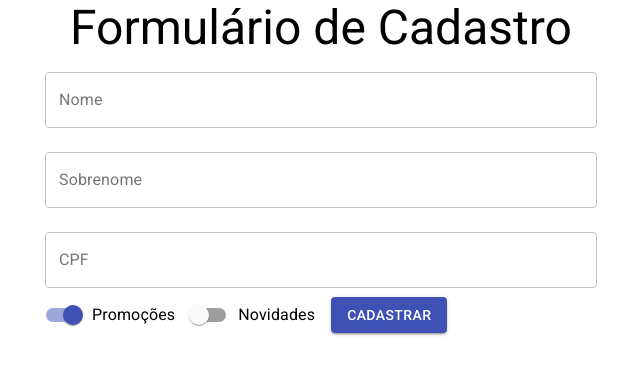
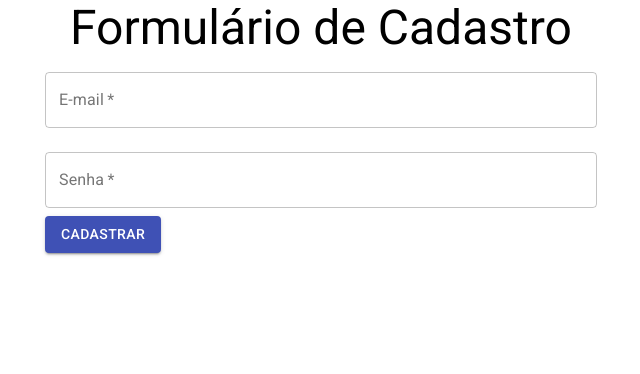
Before and after one commit to thiag0mesquita/Formulario_Cadastro, a React (Create React App) app: page / in a window 1280 px wide. Shown: the top 374 px of the page, without its empty margins (319-959 px from the left). Built offline with nearby package versions, Linux system fonts and the light colour scheme.

Commit message:
Ajustando renderização

```diff
--- a/src/components/FormularioCadastro/DadosUsuario.jsx
+++ b/src/components/FormularioCadastro/DadosUsuario.jsx
@@ -1,9 +1,12 @@
 import { Button, TextField } from '@material-ui/core'
 import React from "react";
 
-function DadosUsuario() {
+function DadosUsuario({aoEnviar}) {
     return (
-        <form>
+        <form onSubmit={(event)=>{
+            event.preventDefault();
+            aoEnviar()
+        }}>
             <TextField
                 type="email"
                 id="email"
@@ -11,15 +14,17 @@
                 variant="outlined"
                 fullWidth
                 margin='normal'
+                required
 
             />
             <TextField
                 type="password"
                 id="senha"
-                label="senha"
+                label="Senha"
                 variant="outlined"
                 fullWidth
                 margin='normal'
+                required
             />
             <Button
                 type='submit'
--- a/src/components/FormularioCadastro/FormularioCadastro.jsx
+++ b/src/components/FormularioCadastro/FormularioCadastro.jsx
@@ -1,5 +1,5 @@
 import React, { useState } from 'react';
-import { Button, TextField, Switch, FormControlLabel, FormHelperText, Typography } from '@material-ui/core'
+import { Button, TextField, Switch, FormControlLabel, FormHelperText } from '@material-ui/core'
 import DadosPessoais from './DadosPessoais';
 import DadosUsuario from './DadosUsuario';
 import DadosEntrega from './DadosEntrega';
@@ -7,25 +7,20 @@
 
 function FormularioCadastro({ aoEnviar, validarCPF }) {
 
-    const [etapaAtual, setEtapaAtual] = useState(1);
+    const [etapaAtual, setEtapaAtual] = useState(0);
+    const formulario =[
+        <DadosUsuario aoEnviar={proximo} />,
+        <DadosPessoais aoEnviar={proximo} validarCPF={validarCPF} />,
+        <DadosEntrega aoEnviar={aoEnviar} />
+    ]
 
-    function formularioAtual(etapa) {
-        switch (etapa) {
-            case 0:
-                return <DadosUsuario />
-            case 1:
-                return <DadosPessoais aoEnviar={aoEnviar} validarCPF={validarCPF}/>
-            case 2:
-                return <DadosEntrega />
-            default:
-                return
-                <Typography>Erro ao selecionar formulário</Typography>;
-        }
+    function proximo() {
+        setEtapaAtual(etapaAtual + 1);
     }
 
     return (
         <>
-            {formularioAtual(etapaAtual)}
+            {formulario[etapaAtual]}
         </>
     )
 }
```
